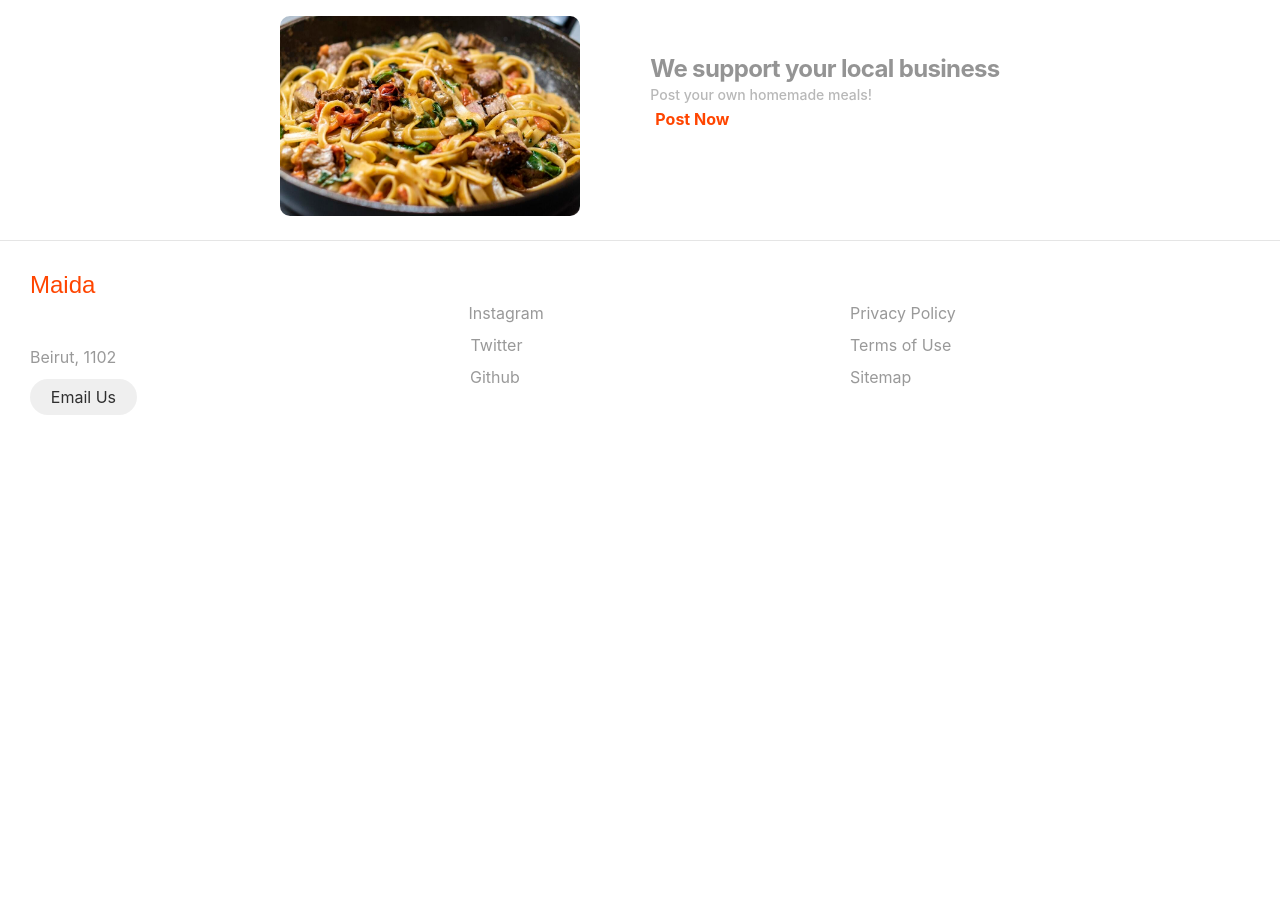
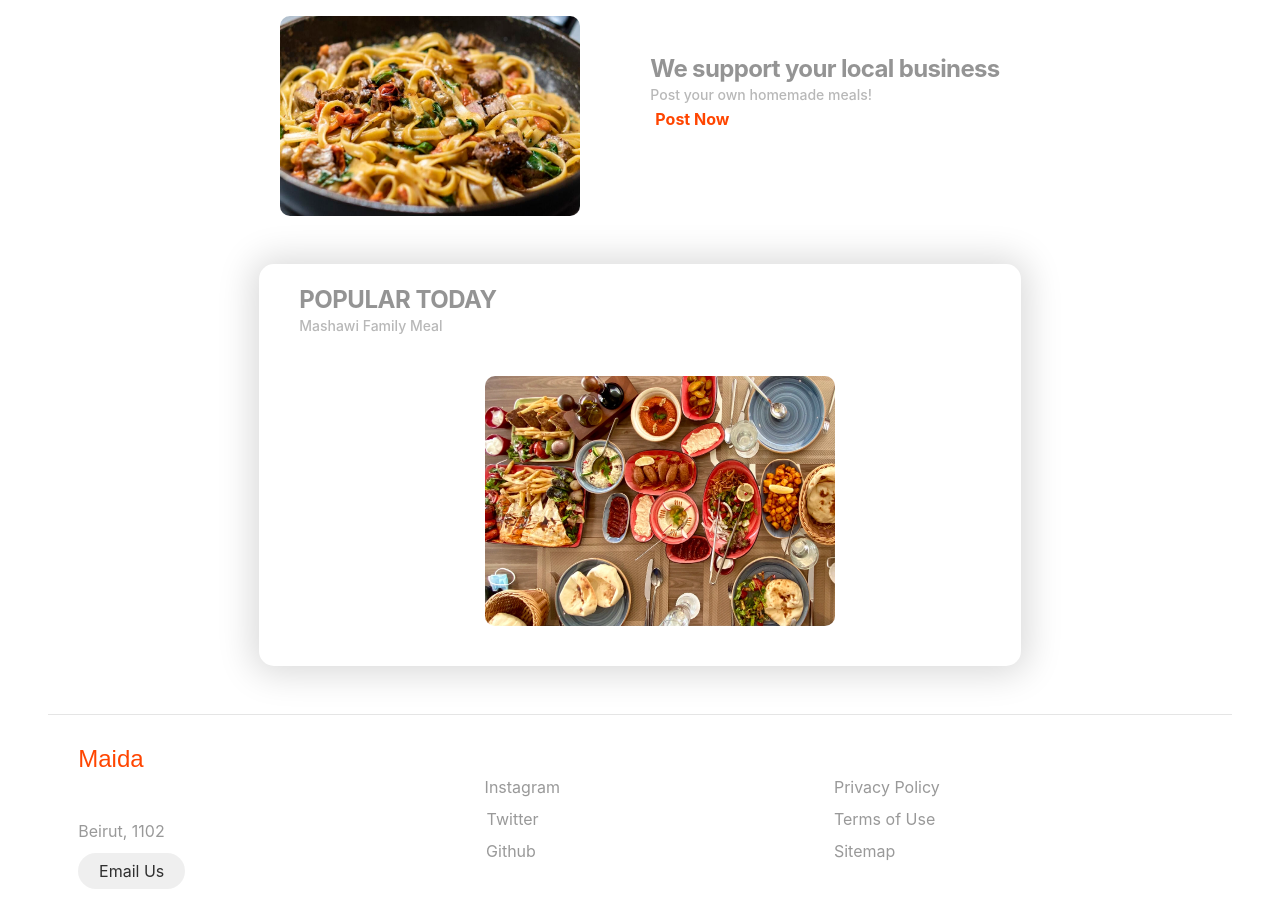
Before and after one commit to JamilAwada/Maida, a PHP site: page /home.html in a window 1280 px wide. Shown: the part 774-1680 px from the top of the page. Before the commit the page ends 1189 px from the top, so only its background shows below. Run offline with PHP 8.4, Linux system fonts and the light colour scheme.

Commit message:
updated homepage

```diff
--- a/home.css
+++ b/home.css
@@ -145,9 +145,71 @@ div{
   }
 
 .dish:hover{
-
-    width: 330px;
-    height: 230px;
-
+    transform:scale(1.1);
 
 }
+
+#popular{
+    box-shadow: 0px 1px 35px 7px rgba(0, 0, 0, 0.15);
+    border-radius: 15px;
+}
+.maincol2{
+    box-sizing: border-box;
+    height: 100%;
+    width: 85%;
+    display: flex;
+    flex-direction: column;
+    align-items: center;
+    justify-content: center;
+}
+.rowcontainerpop{
+    width: 100%;
+    display: flex;
+    align-items: stretch;
+    justify-content: center;
+    flex-flow: row nowrap;
+}
+
+.dishpop{
+    height: 250px;
+    width: 350px;
+    margin: 20px;
+    border-radius: 10px;
+    transition: 0.5s;
+    display: block;
+    transition: 0.5s;
+}
+
+.imgpop{
+    margin: 20px;
+    display: flex;
+    justify-content: center;
+
+}
+.dishpop:hover{
+        transform: scale(1.1);
+
+}
+.textcontainerpop{
+    margin-left: 40px;
+    margin-top: 20px;
+    width: 100%;
+    display: flex;
+    flex-flow: column nowrap;
+}
+.titleoutpop{
+    display: block;
+
+}
+.titleinpop{
+    font-size: 24px;
+    font-family: DD-TTNorms, -apple-system, BlinkMacSystemFont, "Segoe UI", Roboto, Helvetica, Arial, sans-serif, "Apple Color Emoji", "Segoe UI Emoji", "Segoe UI Symbol";
+    font-weight: 700;
+    line-height: 32px;
+    letter-spacing: -0.03ch;
+    color: rgb(148, 148, 148);
+    margin: 0px;
+    padding: 0px;
+    display: block;
+
+}
--- a/home.html
+++ b/home.html
@@ -147,7 +147,34 @@
 
             </div>
         </div>
+        <br>
+        <!-- Popular-->
+        <br>
+        <div class="maincol2">
+          <div class="rowcontainer" id="popular">
+
+            <div class="textcontainerpop">
+              <div class="titleoutpop">
+                  <span class="titleinpop">POPULAR TODAY</span>
+              </div>
+
+              <div class="paraout">
+                <span class="parain">Mashawi Family Meal</span><div class="Alinks">
+            </div>
+
+              </div>
+
+              <div class="imgpop">
+                  <img class="dishpop" src="images/mashawi.jpeg">
+              </div>
+
+
+
+
+          </div>
+        </div>
     </div>
+    <br>
 
         <script src="https://cdn.jsdelivr.net/npm/@popperjs/core@2.11.6/dist/umd/popper.min.js" integrity="sha384-oBqDVmMz9ATKxIep9tiCxS/Z9fNfEXiDAYTujMAeBAsjFuCZSmKbSSUnQlmh/jp3" crossorigin="anonymous"></script>
     <script src="https://cdn.jsdelivr.net/npm/bootstrap@5.2.2/dist/js/bootstrap.min.js" integrity="sha384-IDwe1+LCz02ROU9k972gdyvl+AESN10+x7tBKgc9I5HFtuNz0wWnPclzo6p9vxnk" crossorigin="anonymous"></script>
```
